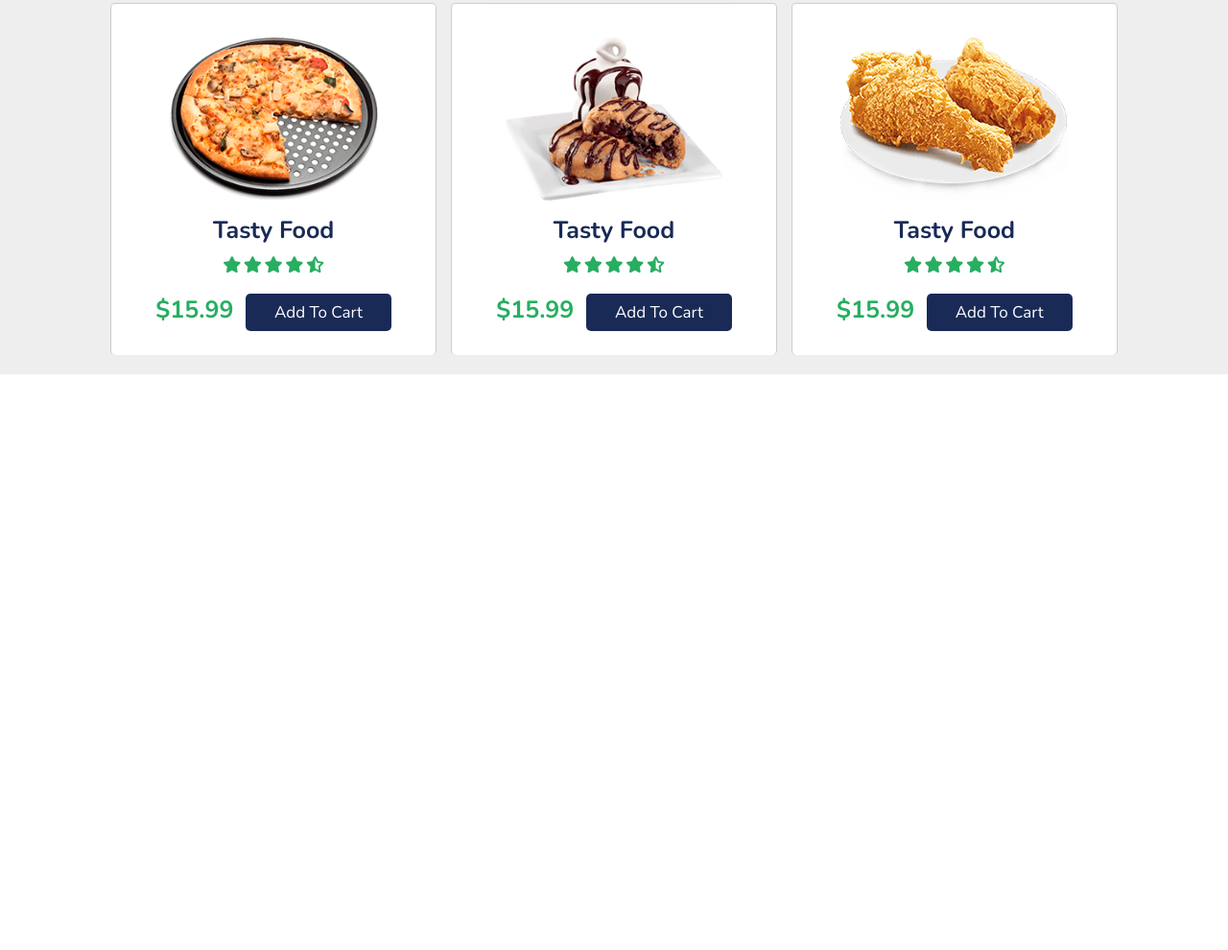
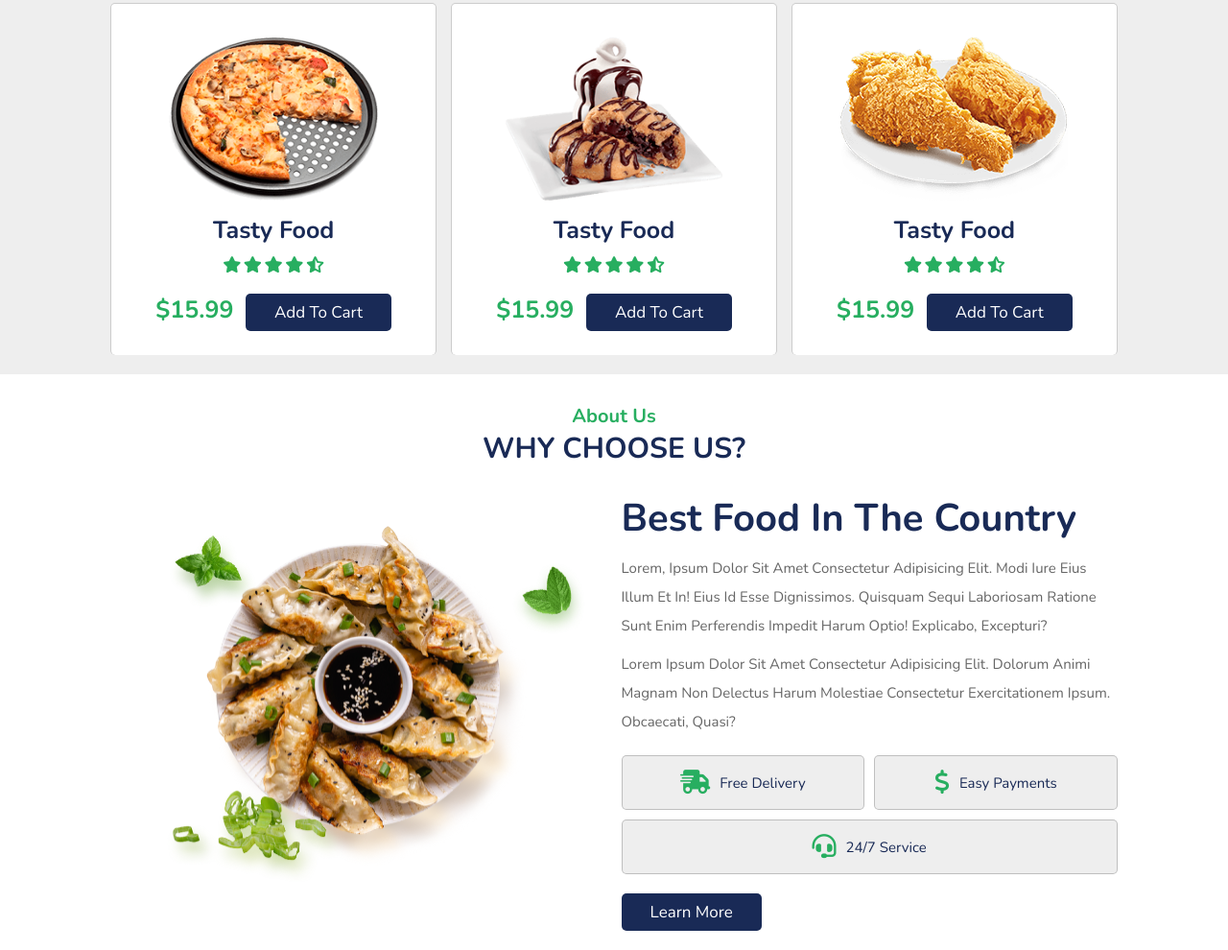
Before and after one commit to bdk27/foodRestaurant-practice, a plain HTML site: page index.html in a window 1280 px wide. Shown: the part 1150-2140 px from the top of the page at 96% size. Before the commit the page ends 1540 px from the top, so only its background shows below. Drawn offline with nearby package versions, Linux system fonts and the light colour scheme.

Commit message:
about section completed

```diff
--- a/index.html
+++ b/index.html
@@ -205,6 +205,42 @@
 
 <!-- dish section ends -->
 
+<!-- about section starts -->
+
+<section class="about" id="about">
+    <h3 class="sub-heading">about us</h3>
+    <h1 class="heading">why choose us?</h1>
+
+    <div class="row">
+        <div class="image">
+            <img src="/images/about-img.png">
+        </div>
+
+        <div class="content">
+            <h3>best food in the country</h3>
+            <p>Lorem, ipsum dolor sit amet consectetur adipisicing elit. Modi iure eius illum et in! Eius id esse dignissimos. Quisquam sequi laboriosam ratione sunt enim perferendis impedit harum optio! Explicabo, excepturi?</p>
+            <p>Lorem ipsum dolor sit amet consectetur adipisicing elit. Dolorum animi magnam non delectus harum molestiae consectetur exercitationem ipsum. Obcaecati, quasi?</p>
+            <div class="icons-container">
+                <div class="icons">
+                    <i class="fas fa-shipping-fast"></i>
+                    <span>free delivery</span>
+                </div>
+                <div class="icons">
+                    <i class="fas fa-dollar-sign"></i>
+                    <span>easy payments</span>
+                </div>
+                <div class="icons">
+                    <i class="fas fa-headset"></i>
+                    <span>24/7 service</span>
+                </div>
+            </div>
+            <a href="#" class="btn">learn more</a>
+        </div>
+    </div>
+
+</section>
+
+<!-- about section ends -->
 
 
 
--- a/style.css
+++ b/style.css
@@ -267,12 +267,60 @@ header .icons #menu-bars{
     font-size: 2.5rem;
 }
 
+/* about section */
 
-
-
-
-
-
+.about .row{
+    display: flex;
+    flex-wrap: wrap;
+    gap: 1.5rem;
+    align-items: center;
+}
+.about .row .image{
+    flex: 1 1 45rem;
+}
+.about .row .image img{
+    width: 100%;
+}
+.about .row .content{
+    flex: 1 1 45rem;
+}
+.about .row .content h3{
+    color: var(--black);
+    font-size: 4rem;
+    padding: .5rem 0;
+}
+.about .row .content p{
+    color: var(--light-color);
+    font-size: 1.5rem;
+    padding: .5rem 0;
+    line-height: 2;
+}
+.about .row .content .icons-container{
+    display: flex;
+    gap: 1rem;
+    flex-wrap: wrap;
+    padding: 1rem 0;
+    margin-top: .5rem;
+}
+.about .row .content .icons-container .icons{
+    background: #eee;
+    border-radius: .5rem;
+    border: .1rem solid rgba(0, 0, 0, .2);
+    display: flex;
+    align-items: center;
+    justify-content: center;
+    gap: 1rem;
+    flex: 1 1 17rem;
+    padding: 1.5rem 1rem
+}
+.about .row .content .icons-container .icons i{
+    font-size: 2.5rem;
+    color: var(--green);
+}
+.about .row .content .icons-container .icons span{
+    font-size: 1.5rem;
+    color: var(--black);
+}
 
 
 /* media queries */
```
